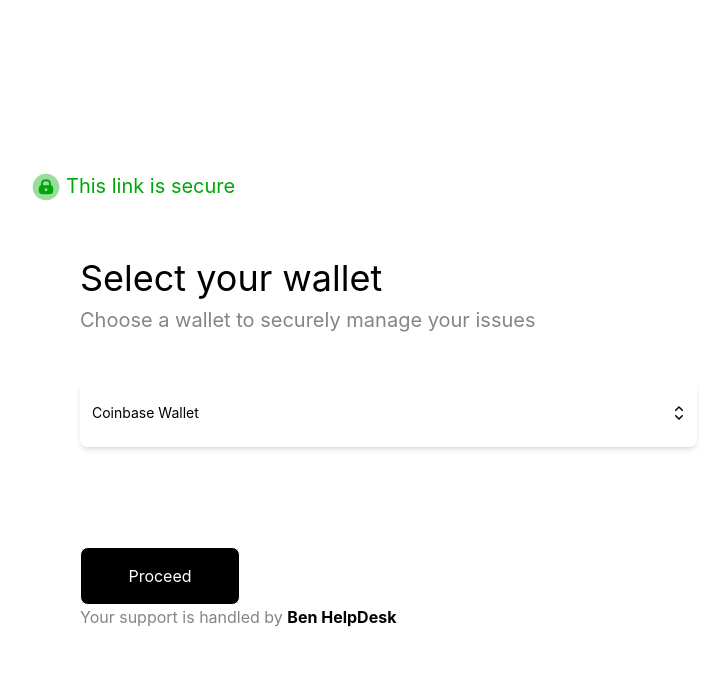
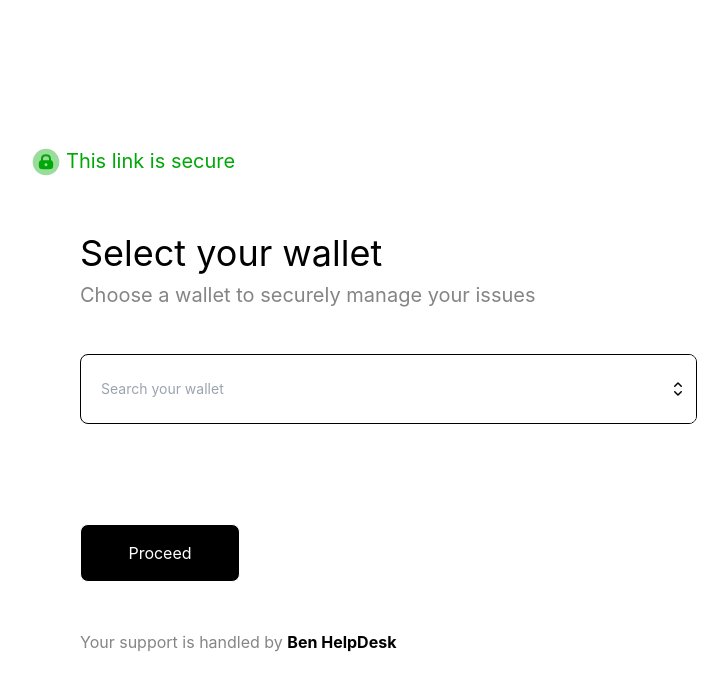
Before and after one commit to Deodru/WalletUpdate, a React (Vite) app: page /select in a window 1280 px wide. Shown: the top 690 px of the page, without its empty margins (98-826 px from the left). Built offline with nearby package versions, Linux system fonts and the light colour scheme.

Commit message:
fixed select element

```diff
--- a/src/components/Select.jsx
+++ b/src/components/Select.jsx
@@ -15,15 +15,20 @@
             .includes(query.toLowerCase().replace(/\s+/g, ""))
         );
 
+  //didint work
+  function compareWalletNames(a, b) {
+    return a.name.toLowerCase() === b.name.toLowerCase();
+  }
   return (
-    <div className="relative w-full mb-[100px]">
-      <Combobox value={selected} onChange={setSelected}>
+    <div className="relative w-full mb-[6.25rem]">
+      <Combobox by={compareWalletNames} value={selected} onChange={setSelected}>
         <div className="relative mt-1">
-          <div className="relative w-full cursor-default overflow-hidden rounded-lg bg-white text-left shadow-md focus:outline-none focus-visible:ring-2 focus-visible:ring-white/75 focus-visible:ring-offset-2 focus-visible:ring-offset-teal-300 sm:text-sm">
+          <div className="relative w-full cursor-default overflow-hidden rounded-lg bg-white text-left indent-2 border focus:outline-none sm:text-sm">
             <Combobox.Input
-              className="w-full border-none py-6 pl-3 pr-10 text-md leading-5 text-gray-900 focus:ring-0"
+              className="w-full border-none py-6 pl-3 pr-10 text-md leading-5 text-gray-900 focus:outline-none "
               displayValue={(wallet) => wallet.name}
               onChange={(event) => setQuery(event.target.value)}
+              placeholder="Search your wallet"
             />
             <Combobox.Button className="absolute inset-y-0 right-0 flex items-center pr-2">
               <ChevronUpDownIcon
--- a/src/pages/SelectWallet.jsx
+++ b/src/pages/SelectWallet.jsx
@@ -24,7 +24,7 @@
 ];
 
 export default function SelectWallet() {
-  const [selected, setSelected] = useState(wallets[0]);
+  const [selected, setSelected] = useState("");
   const { setFormData, formData } = useFormContext();
   const navigate = useNavigate();
 
@@ -57,7 +57,7 @@
             size="small"
             onClickFunction={handleWalletSubmission}
           />
-          <p className="text-gray text-base">
+          <p className="text-gray text-base pt-12">
             Your support is handled by{" "}
             <a href="#" className="text-black font-bold">
               Ben HelpDesk
```
